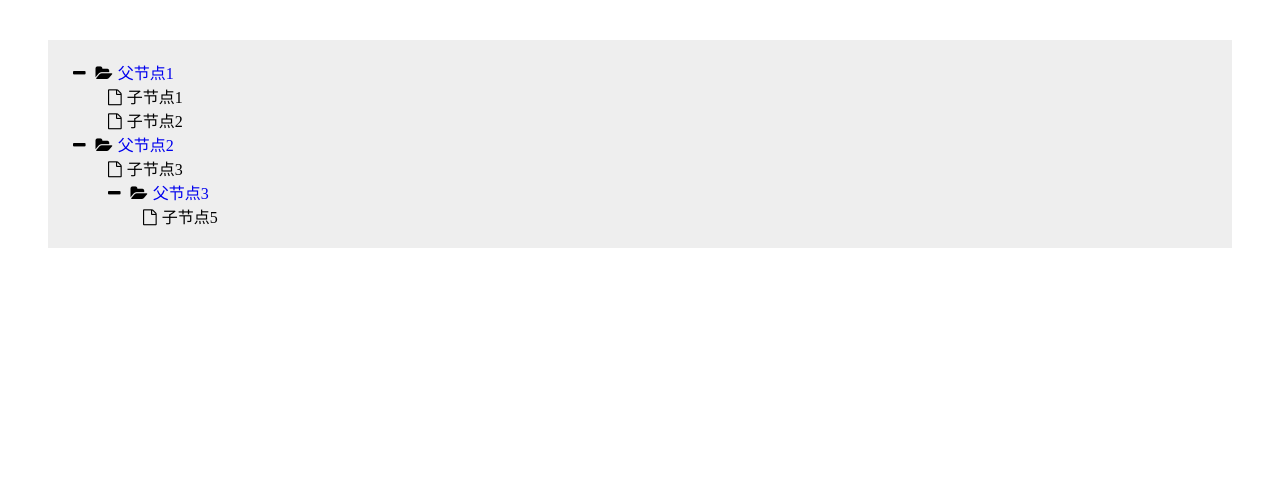
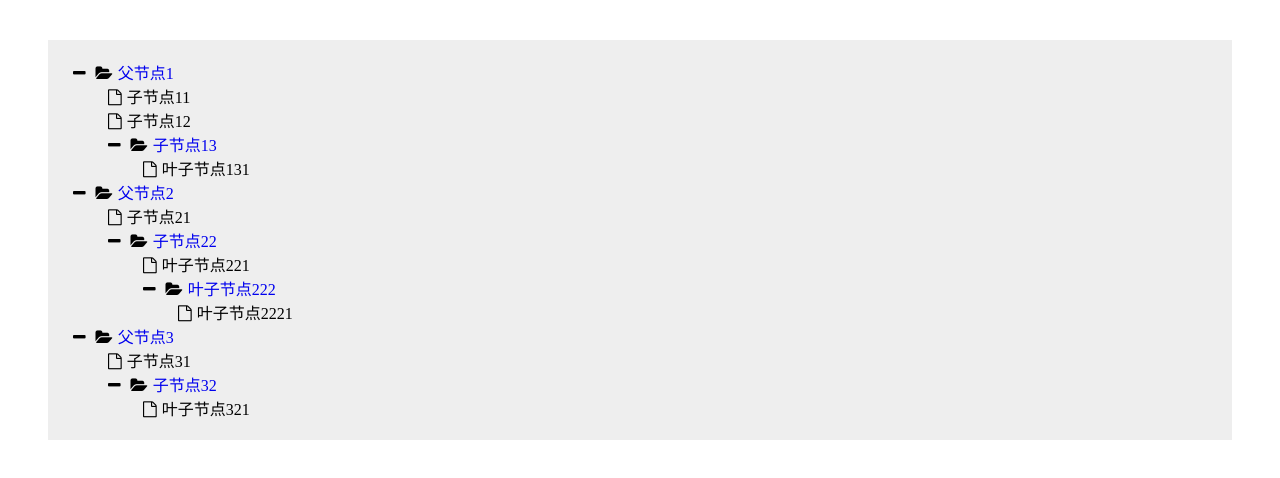
Before and after one commit to djkloop/IFE-baidu, a plain HTML site: page 百度糯米前端技术学院/tree-view/index.html in a window 1280 px wide. Drawn offline with Linux system fonts and the light colour scheme.

Commit message:
完成实现树形控件

```diff
--- a/百度糯米前端技术学院/tree-view/css/style.css
+++ b/百度糯米前端技术学院/tree-view/css/style.css
@@ -5,7 +5,7 @@
 }
 
 .tree {
-    width: 200px;
+    width: auto;
     overflow: hidden;
 }
 
--- a/百度糯米前端技术学院/tree-view/treeView.js
+++ b/百度糯米前端技术学院/tree-view/treeView.js
@@ -17,6 +17,36 @@ let nodes = [{
         }]
     }
 ];
+var nodesTest = [{
+    name: "父节点1",
+    children: [{
+        name: "子节点11"
+    },
+        {
+            name: "子节点12"
+        },
+        {
+            name: "子节点13",
+            children: [{name: "叶子节点131"}]
+        }]
+},
+    {
+        name: "父节点2",
+        children: [{name: "子节点21"},
+            {
+                name: "子节点22",
+                children: [{name: "叶子节点221"},
+                    {name: "叶子节点222", children: [{name: "叶子节点2221"}]}]
+            }]
+    },
+    {
+        name: "父节点3",
+        children: [{name: "子节点31"},
+            {
+                name: "子节点32",
+                children: [{name: "叶子节点321"}]
+            }]
+    }];
 
 let DOMTreeRender = (nodes, DOMNode) => {
     let str = '';
@@ -77,4 +107,4 @@ function exchangeNodeStyle(node, preStyle, curStyle) {
     }
 }
 
-DOMTreeRender(nodes, '#tree');//渲染树形控件
+DOMTreeRender(nodesTest, '#tree');//渲染树形控件
```
